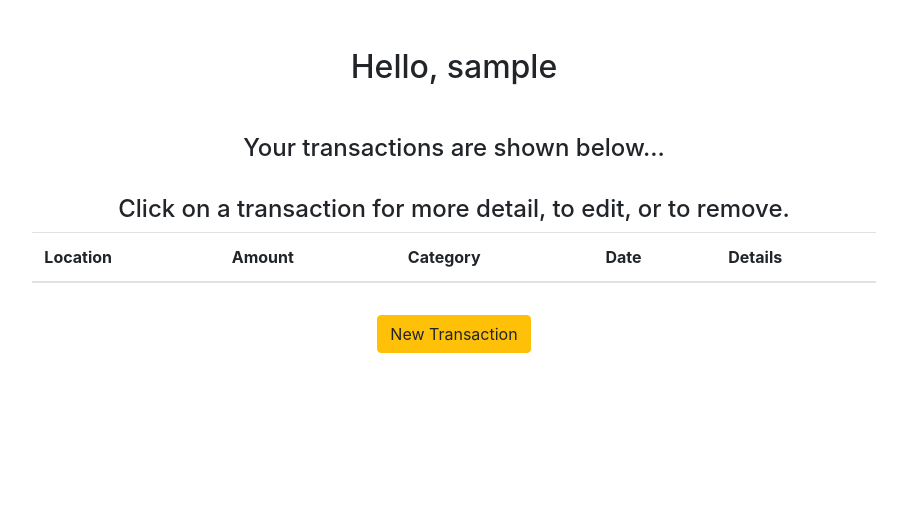
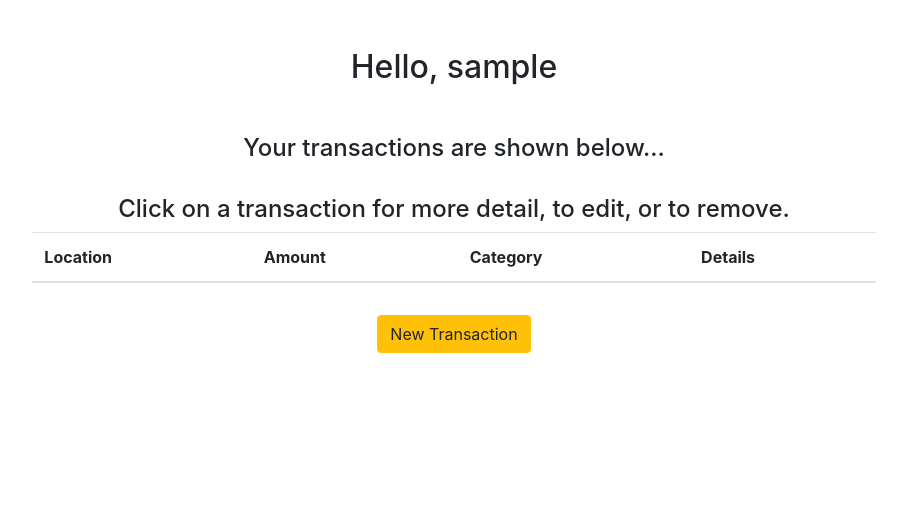
Before and after one commit to milanz14/29-capstone1-expense-tracker, a Flask app: page /users/1/transactions in a window 1280 px wide. Shown: the part 56-578 px from the top of the page, without its empty margins (186-1093 px from the left). Run offline with Flask 2, Linux system fonts and the light colour scheme; the visitor is signed in with stand-in values (Sample User, id 1); data comes from the database, SQL or seed files in the repository; lists and menus that the app fills with data are empty; some libraries are stand-ins or nearby versions.

Commit message:
fixed bug with table

```diff
--- a/static/app.js
+++ b/static/app.js
@@ -12,7 +12,6 @@ const fetchData = async (e) => {
         for (let transaction of response.data.transactions) {
             const location = transaction.location;
             const amount = transaction.amount;
-            const date = transaction.date;
             const category = transaction.category;
             const details = transaction.details;
             const transactionID = transaction.id;
@@ -22,7 +21,6 @@ const fetchData = async (e) => {
                 <td><a href="${URL}/users/${userID}/transactions/${transactionID}"</a>${location}</td>
                 <td>${amount}</td>
                 <td>${category}</td>
-                <td>${date}</td>
                 <td>${details}</td>`
 
             bodyContainer.append(newTR);
--- a/templates/user_transactions.html
+++ b/templates/user_transactions.html
@@ -26,7 +26,6 @@
                         <th scope="col">Location</th>
                         <th scope="col">Amount</th>
                         <th scope="col">Category</th>
-                        <th scope="col">Date</th>
                         <th scope="col">Details</th>
                     </tr>
                 </thead>
```
